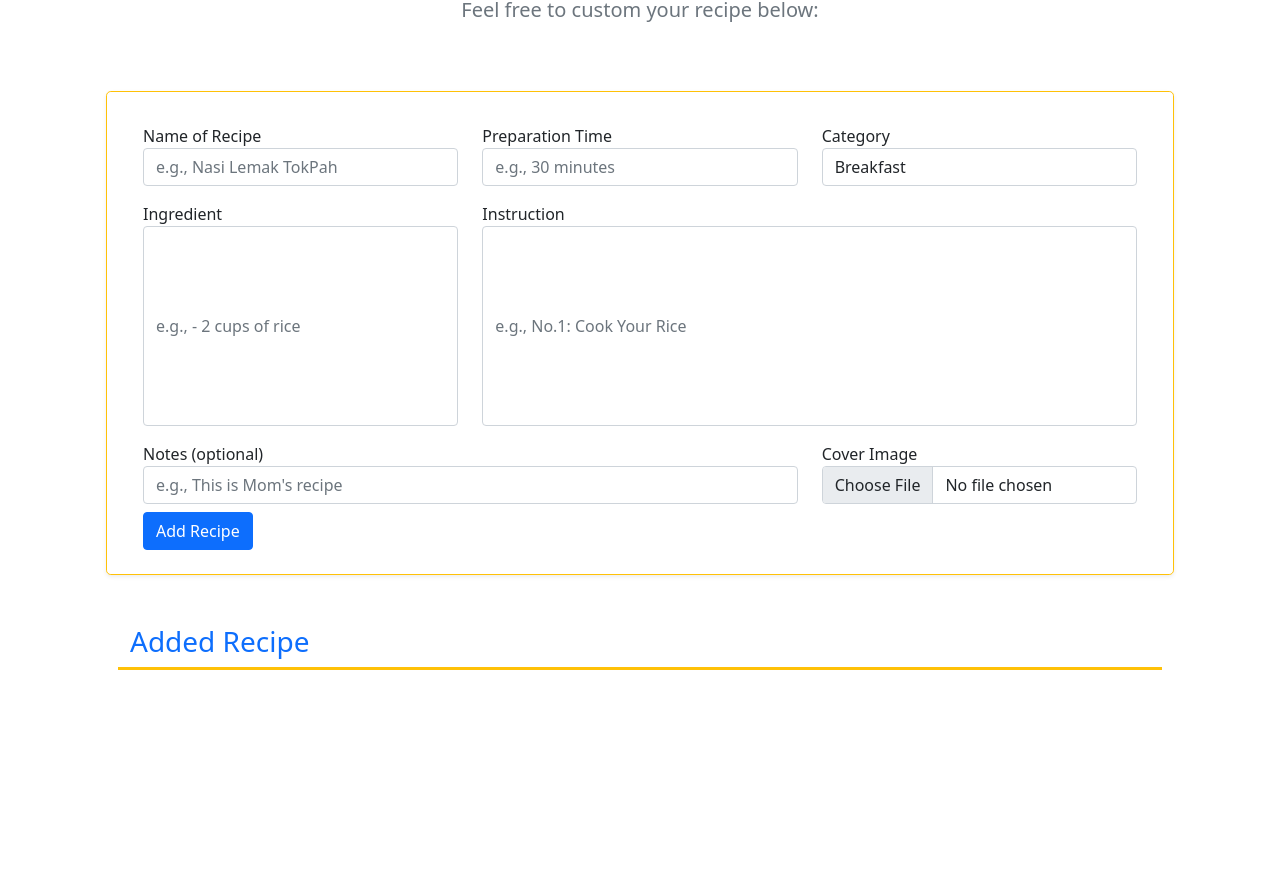
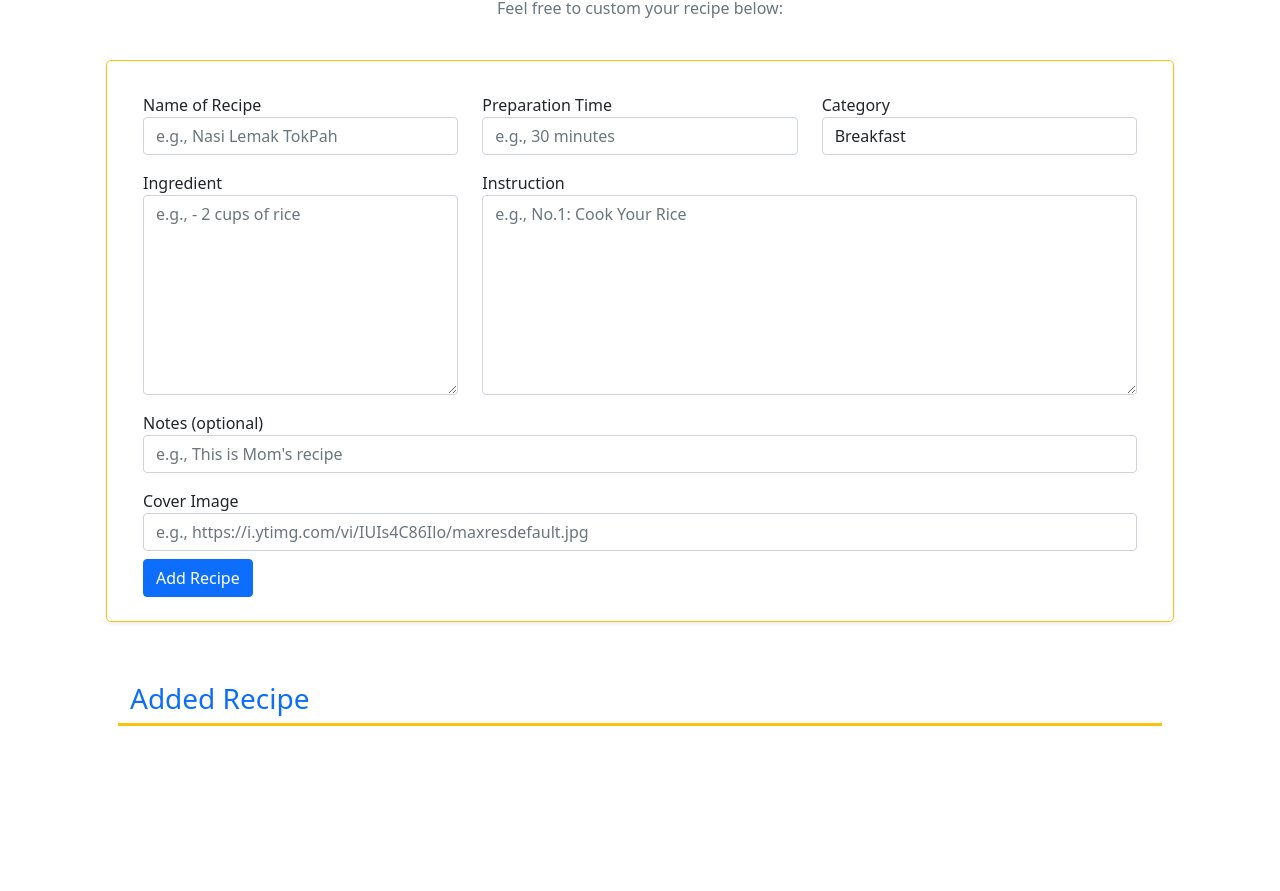
Before and after one commit to nadiarosdie/nadiarosdie.github.io, a plain HTML site: page tongresepi/addResepi.html in a window 1280 px wide. Shown: the part 130-1021 px from the top of the page. Drawn offline with nearby package versions, Linux system fonts and the light colour scheme.

Commit message:
Correction on add recipe display

```diff
--- a/tongresepi/addResepi.html
+++ b/tongresepi/addResepi.html
@@ -54,13 +54,6 @@
                     </div>
                 </nav>
             </div>
-
-
-
-
-
-
-
         </div>
 
 
@@ -68,14 +61,12 @@
         <!-- Add Recipe Section-->
         <div class="container">
             <div class="row m4 text-center">
-                <h1 class="text-primary display-4 fw-normal">Add-on Your TongResepi</h1>
-                <p class="fs-5 text-muted">Feel free to custom your recipe below: </p>
+                <h1 class="text-primary display-5 fw-normal">Add-on Your <span style="color:#e74c3c ;">TongResepi</span></h1>
+                <p class="fs- text-muted">Feel free to custom your recipe below: </p>
             </div>
-        </div>
 
-        <main>
-            <div class="container">
-                <form id="recipe-form" class="p-4 m-4 row shadow-sm rounded-3 border border-warning">
+
+            <form id="recipe-form" class="p-4 m-4 row shadow-sm rounded-3 border border-warning">
                     <div class="form-group col-md-4 my-2">
                         <label for="name">Name of Recipe</label>
                         <input type="text" required autocomplete="off" id="name" class="form-control" placeholder="e.g., Nasi Lemak TokPah">
@@ -99,22 +90,22 @@
 
                     <div class="form-group col-md-4 my-2">
                         <label for="ingredient">Ingredient</label>
-                        <input type="text" required autocomplete="off" id="ingredient" class="form-control" placeholder="e.g., - 2 cups of rice " size="100">
+                        <textarea type="text" required autocomplete="off" id="ingredient" class="form-control" placeholder="e.g., - 2 cups of rice "></textarea>
                     </div>
 
                     <div class="form-group col-md-8 my-2">
                         <label for="instruction">Instruction</label>
-                        <input type="text" required autocomplete="off" id="instruction" class="form-control" placeholder="e.g., No.1: Cook Your Rice" size="1000">
+                        <textarea type="text" required autocomplete="off" id="instruction" class="form-control" placeholder="e.g., No.1: Cook Your Rice"></textarea>
                     </div>
 
-                    <div class="form-group col-md-8 my-2">
+                    <div class="form-group col-md-12 my-2">
                         <label for="notes">Notes (optional)</label>
                         <input type="text" autocomplete="off" id="notes" class="form-control" placeholder="e.g., This is Mom's recipe" size="200">
                     </div>
 
-                    <div class="form-group col-md-4 my-2">
+                    <div class="form-group col-md-12 my-2">
                         <label for="coverImg">Cover Image</label>
-                        <input type="file" accept="image/png, image/jpg"  autocomplete="off" id="coverImg" class="form-control">
+                        <input type="text" required autocomplete="off" id="coverImg" class="form-control" placeholder="e.g., https://i.ytimg.com/vi/IUIs4C86Ilo/maxresdefault.jpg  " size="1000">
                     </div>
 
                     <!-- submit button -->
@@ -129,14 +120,22 @@
                     </div>
 
                     <!-- to fill up the saved recipe here - from DOM javascript -->
-                    <div class="row row-cols-1 row-cols-md-3 mx-4 my-6 text-center" id="recipe-container"></div>
+                    <div class="row mx-4 my-6 text-center" id="recipe-container"></div>
                 </div>
+
+
+
+        </div>
+
+        <!-- <main>
+            <div class="container">
+
 
 
 
 
             </div>
-        </main>
+        </main> -->
 
 
 
--- a/tongresepi/css/style.css
+++ b/tongresepi/css/style.css
@@ -63,7 +63,7 @@
 }
 
 .container {
-    margin-top: 50px;
+    margin-top: 60px;
 }
 
 #ingredient, #instruction{
--- a/tongresepi/js/addResepi.js
+++ b/tongresepi/js/addResepi.js
@@ -40,10 +40,9 @@ function saveRecipe(i) {
 function displayRecipe() {
     let temp = listItems.map(item => `
     <div class="col">
-        <div class="card" style="width: 18rem;">
+    <div class="card mb-3">
         <img src="${item.coverImage}" class="card-img-top" alt="${item.name}">
         <div class="card-body">
-                <h5 class="card-title">${item.name}</h5>
             <ul class="text-start">
                 <li><strong>Preparation Time: </strong>${item.prepTime}</li>
                 <li><strong>Category: </strong>${item.category}</li>
@@ -51,11 +50,9 @@ function displayRecipe() {
                 <li><strong>Instruction: </strong>${item.instruction}</li>
                 <li><strong>Notes: </strong>${item.notes}</li>
             </ul >
-                <button class="btn btn-lg btn-outline-danger" aria-label="Delete ${item.name}" value="${item.id}">Delete
-            Recipe</button>
+            <button class="btn btn-lg btn-outline-danger" aria-label="Delete ${item.name}" value="${item.id}">Delete Recipe</button>
         </div>
       </div>
-    </div>`
-    )
+    `)
 recipeContainer.innerHTML = temp;
 }
```
Also changed, not shown: tongresepi/test.html (added). Lines whose indentation alone changed are shown as unchanged.
